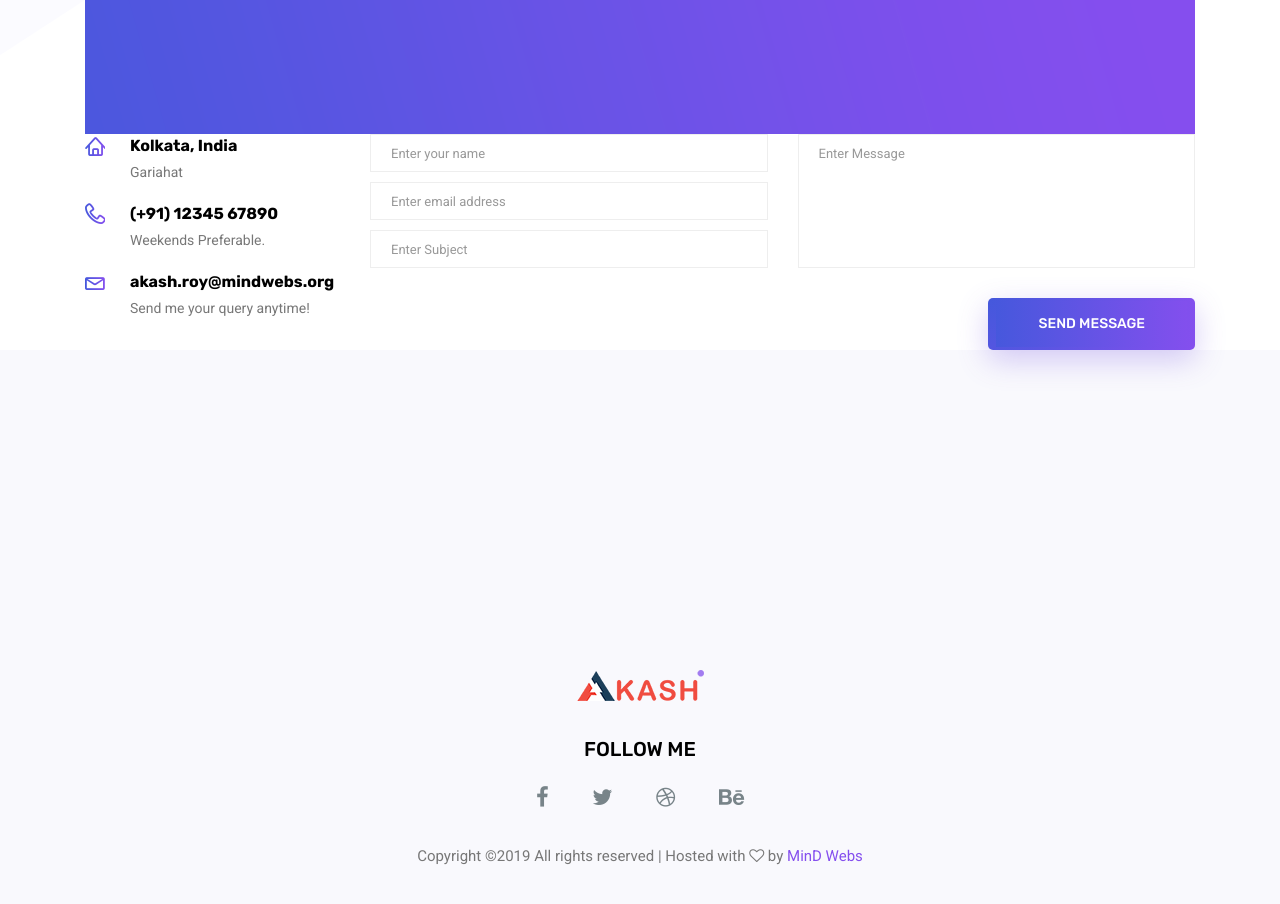
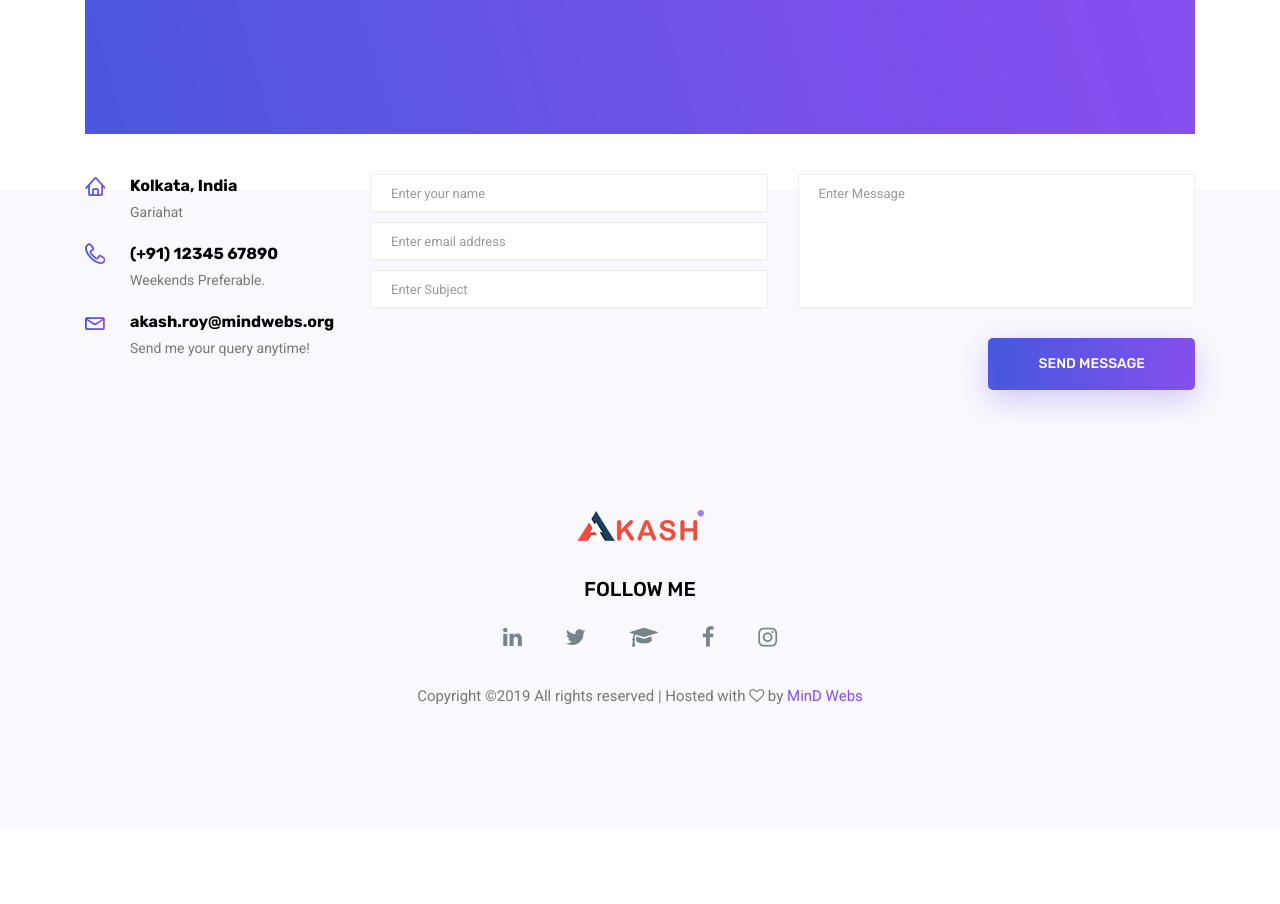
Before and after one commit to dipan29/Curriculum-Vitae-AkashR, a plain HTML site: page index.html in a window 1280 px wide. Shown: the part 5900-6804 px from the top of the page. After the commit the page ends 6729 px from the top, so only its background shows below. Drawn offline with Linux system fonts and the light colour scheme; some packages are replaced by stand-ins of ours.

Commit message:
Font Awesome Icons Added

```diff
--- a/index.html
+++ b/index.html
@@ -10,7 +10,8 @@
 	<!-- Bootstrap CSS -->
 	<link rel="stylesheet" href="css/bootstrap.css">
 	<link rel="stylesheet" href="vendors/linericon/style.css">
-	<link rel="stylesheet" href="css/font-awesome.min.css">
+	<!-- <link rel="stylesheet" href="css/font-awesome.min.css"> -->
+	<link rel="stylesheet" href="https://stackpath.bootstrapcdn.com/font-awesome/4.7.0/css/font-awesome.min.css">
 	<link rel="stylesheet" href="vendors/owl-carousel/owl.carousel.min.css">
 	<link rel="stylesheet" href="css/magnific-popup.css">
 	<link rel="stylesheet" href="vendors/nice-select/css/nice-select.css">
@@ -530,7 +531,7 @@
 	<!--================ End Testimonial Area =================-->
 
 	<!--================ Start Newsletter Area =================-->
-	<section class="newsletter_area">
+	<section class="newsletter_area" style="margin-bottom: 40px;">
 		<div class="container">
 			<div class="row justify-content-center align-items-center">
 				<div class="col-lg-12">
@@ -545,7 +546,7 @@
 		</div>
 	</section>
 
-	<section class="contact_area section_gap_bottom">
+	<section class="contact_area ">
 		<div class="container">
 			<div class="row">
                 <div class="col-lg-3">
@@ -610,10 +611,11 @@
 							<h4>Follow Me</h4>
 						</div>
 						<div class="footer_social">
+							<a href="#"><i class="fa fa-linkedin"></i></a>
+							<a href="#"><i class="fa fa-twitter"></i></a>
+							<a href="#"><i class="fa fa-graduation-cap"></i></a>
 							<a href="#"><i class="fa fa-facebook"></i></a>
-							<a href="#"><i class="fa fa-twitter"></i></a>
-							<a href="#"><i class="fa fa-dribbble"></i></a>
-							<a href="#"><i class="fa fa-behance"></i></a>
+							<a href="#"><i class="fa fa-instagram"></i></a>
 						</div>
 					</div>
 				</div>
```
